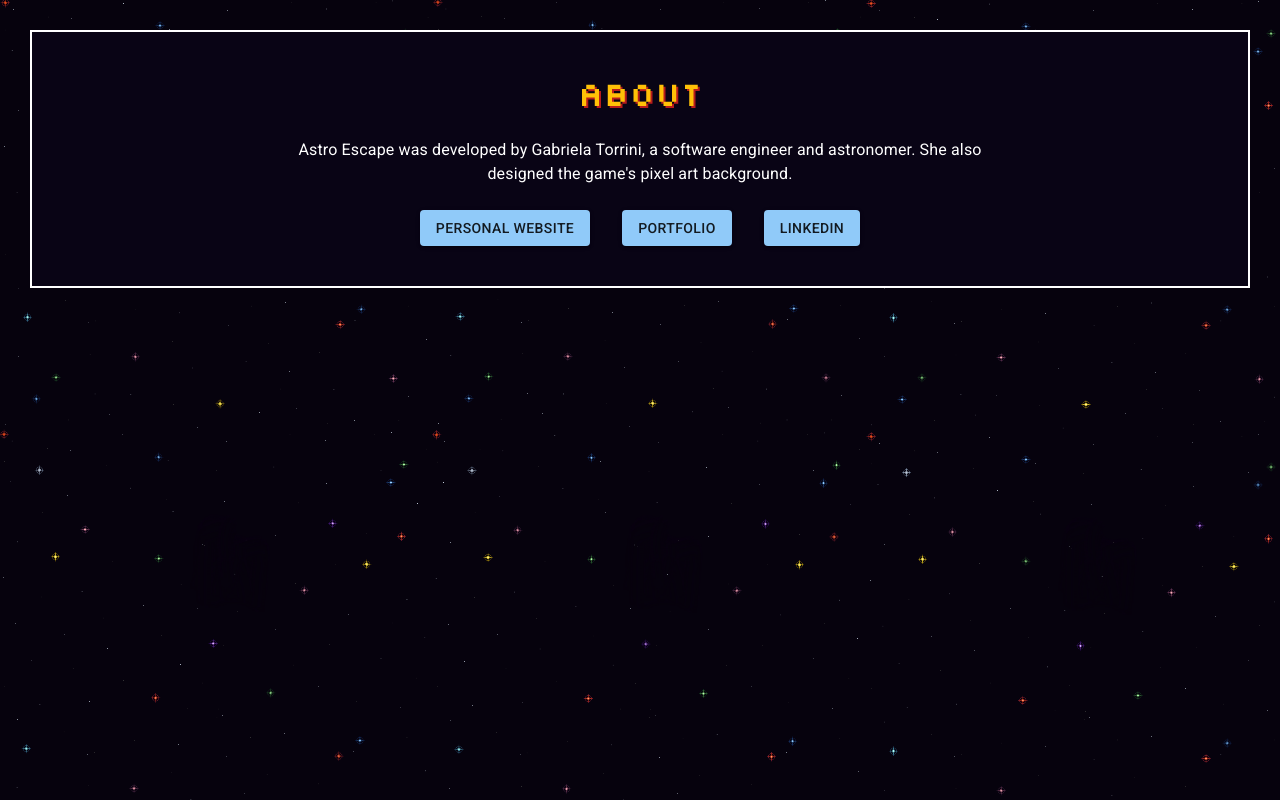
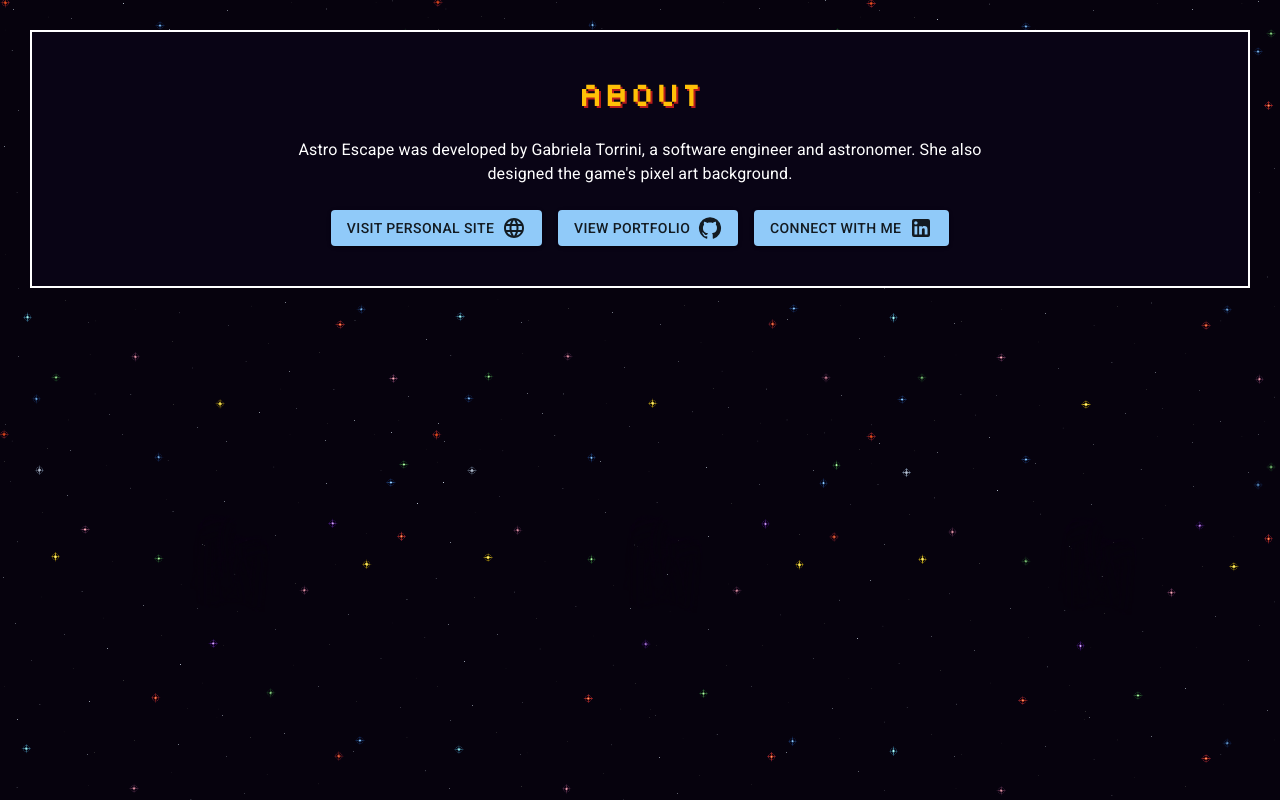
Before and after one commit to gtorrini/astro-escape, a React (Create React App) app: page /about in a window 1280 px wide. Built offline with nearby package versions, Linux system fonts and the light colour scheme.

Commit message:
Updated buttons to include icons

```diff
--- a/src/components/About.jsx
+++ b/src/components/About.jsx
@@ -1,5 +1,8 @@
 import { React } from 'react';
 import { Box, Button, Typography } from '@mui/material';
+import GitHubIcon from '@mui/icons-material/GitHub';
+import LanguageIcon from '@mui/icons-material/Language';
+import LinkedInIcon from '@mui/icons-material/LinkedIn';
 
 export default function About() {
     return (
@@ -11,9 +14,30 @@ export default function About() {
                 <Typography variant="body1" sx={{my: 3, maxWidth: '60%', mx: 'auto'}}>
                     Astro Escape was developed by Gabriela Torrini, a software engineer and astronomer. She also designed the game&#39;s pixel art background.
                 </Typography>
-                <Button href="https://gtorrini.github.io/" variant="contained" sx={{mx: 2}}>Personal Website</Button>
-                <Button href="https://github.com/gtorrini/portfolio" variant="contained" sx={{mx: 2}}>Portfolio</Button>
-                <Button href="www.linkedin.com/in/gabriela-torrini-9a2ab7235" variant="contained" sx={{mx: 2}}>LinkedIn</Button>
+                <Button
+                    href="https://gtorrini.github.io/"
+                    variant="contained"
+                    sx={{mx: 1}}
+                >
+                    Visit Personal Site &nbsp;
+                    <LanguageIcon></LanguageIcon>
+                </Button>
+                <Button
+                    href="https://github.com/gtorrini/portfolio"
+                    variant="contained"
+                    sx={{mx: 1}}
+                >
+                    View Portfolio &nbsp;
+                    <GitHubIcon></GitHubIcon>
+                </Button>
+                <Button
+                    href="www.linkedin.com/in/gabriela-torrini-9a2ab7235"
+                    variant="contained"
+                    sx={{mx: 1}}
+                >
+                    Connect with Me &nbsp;
+                    <LinkedInIcon></LinkedInIcon>
+                </Button>
             </Box>
         </>
     );
```
